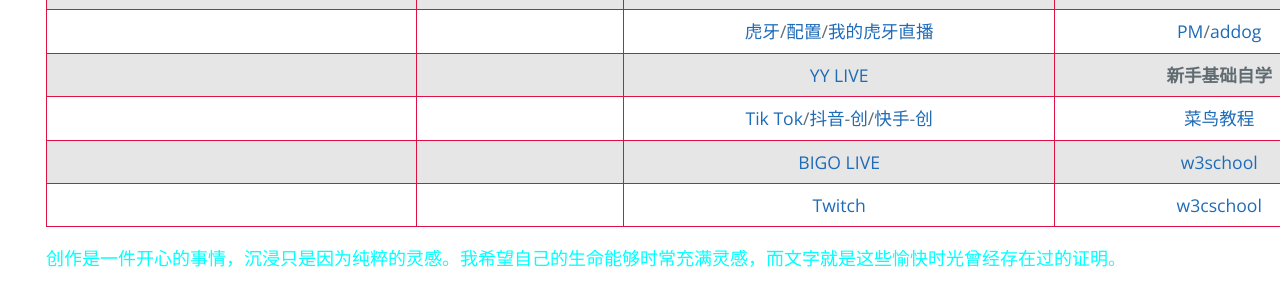
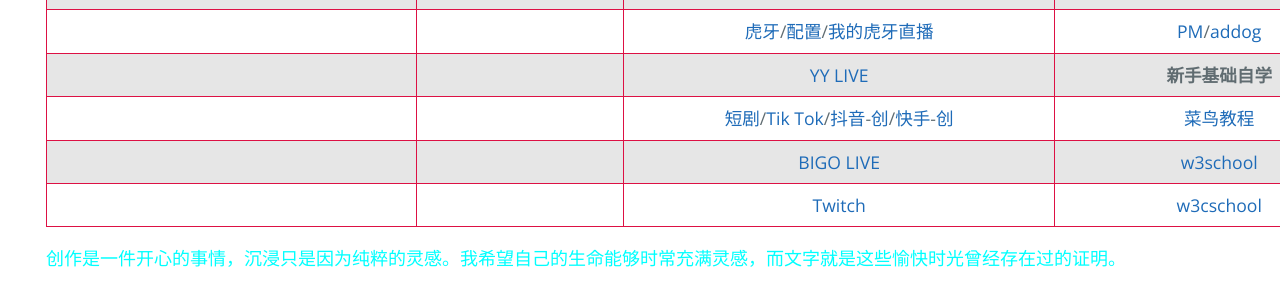
Before and after one commit to AmbroseRen/test, a Jekyll site: the page built from navigation.md, in a window 1280 px wide. Shown: the part 1081-1381 px from the top of the page. Built offline with Jekyll 4.4.1, drawn with Linux system fonts in a browser that asks for light colours; our own code applies the rules of GitHub Pages for plain Markdown files; the repository's description, which GitHub fills in, is left out.

Commit message:
Update navigation.md

```diff
--- a/navigation.md
+++ b/navigation.md
@@ -65,7 +65,7 @@
 | []() | []() | [斗鱼](https://www.douyu.com/directory/myFollow)/[配置](https://mp.douyu.com/live/main)/[我的斗鱼直播](https://www.douyu.com/10150268) | []() |
 | []() | []() | [虎牙](https://www.huya.com/myfollow)/[配置](https://i.huya.com/index.php?m=ProfileSetting#ktylts)/[我的虎牙直播](https://www.huya.com/25541428) | [PM](https://dh.woshipm.com/)/[addog](https://www.addog.vip/) |
 | []() | []() | [YY LIVE](https://www.yy.com/i/index/live) | __新手基础自学__ |
-| []() | []() | [Tik Tok](https://www.tiktok.com/)/[抖音](https://www.douyin.com/recommend)-[创](https://creator.douyin.com/creator-micro/content/manage)/[快手](https://www.kuaishou.com/)-[创](https://cp.kuaishou.com/article/publish/video) | [菜鸟教程](https://www.runoob.com/) |
+| []() | []() | [短剧](Video/playlet.md)/[Tik Tok](https://www.tiktok.com/)/[抖音](https://www.douyin.com/recommend)-[创](https://creator.douyin.com/creator-micro/content/manage)/[快手](https://www.kuaishou.com/)-[创](https://cp.kuaishou.com/article/publish/video) | [菜鸟教程](https://www.runoob.com/) |
 | []() | []() | [BIGO LIVE](https://www.bigo.tv/cn/show) | [w3school](https://www.w3school.com.cn/) |
 | []() | []() | [Twitch](https://www.twitch.tv/) | [w3cschool](https://www.w3cschool.cn/) |
 
```
